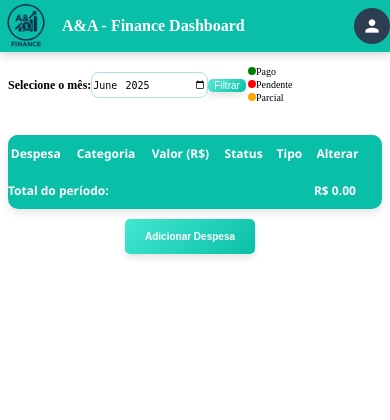
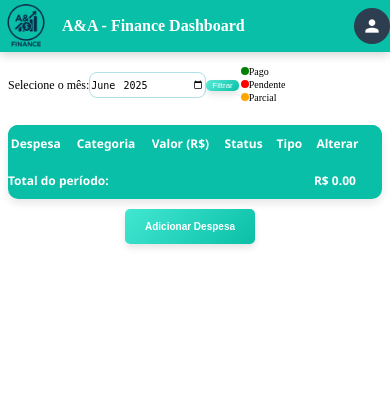
Before and after one commit to AbnerGomes/my-finances-app, a Flask app: page /despesas in a window 390 px wide. Shown: the top 420 px of the page. Run offline with Flask 3, Linux system fonts and the light colour scheme; the visitor is signed in with stand-in values (Sample User, id 1); data that the repository does not hold is empty; some libraries are stand-ins or nearby versions.

Commit message:
Ajuste label casal responsivo - despesas 6

```diff
--- a/static/css/despesas.css
+++ b/static/css/despesas.css
@@ -103,7 +103,7 @@ input#periodo-picker {
     border: 1px solid #038a78;
     border-radius: 6px;
     background-color: #f0fafa;
-    font-size: 10px;
+    font-size: 8px;
     /* color: #0abfa7; */
     width: 220px;
     margin-right: 10px;
@@ -128,7 +128,7 @@ input#periodo-picker:focus {
     transition: background-color 0.3s ease, transform 0.2s ease;
     box-shadow: 0px 4px 6px rgba(0, 0, 0, 0.1);
     /* font-weight: bold; */
-    font-size: 10px;
+    font-size: 8px;
     display: inline-block;
     text-align: center;
 
@@ -431,7 +431,7 @@ h2 {
 }
 
 .casal-icon {
-  width: 20px;
+  width: 10px;
   height: 10px;
 }
 
@@ -446,7 +446,7 @@ h2 {
 
 .barra-pesquisa{
   margin-bottom: 20px;
-  display: inline-flex;
+  display: flex;
   /* gap: 4px;  */
   align-items: center;
   flex-wrap: wrap;
--- a/templates/despesas.html
+++ b/templates/despesas.html
@@ -64,7 +64,7 @@
   <h2>Despesas Mensais</h2>
 <br>
   <div class="barra-pesquisa">
-    <label for="filtroMes" style="font-weight: bold;">Selecione o mês:</label>
+    <label for="filtroMes">Selecione o mês:</label>
     <input type="month" id="filtroMes" name="mes_ano" style="padding: 5px 0px 5px 0px; border-radius: 8px; border: 1px solid #B0E0E6; font-size: 10px;"  value="{{ mes_ano }}">
     <button class="botao-filtrar" onclick="filtrarPorMes()">Filtrar</button>
     <!-- <button onclick="limparFiltro()">Limpar</button> -->
```
